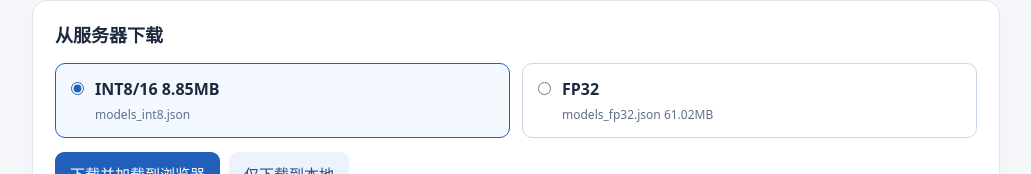
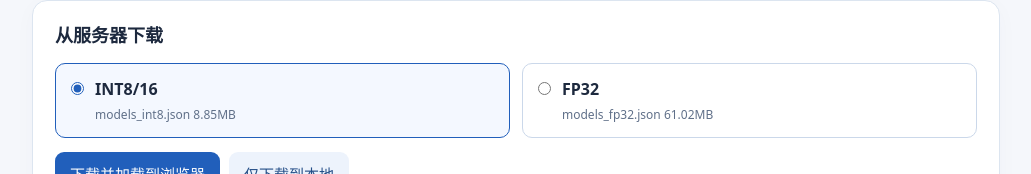
Before and after one commit to iqonli/nszgrm-demo, a plain HTML site: page index.html in a window 1280 px wide. Shown: the part 117-291 px from the top of the page, without its empty margins (124-1155 px from the left). Drawn offline with Linux system fonts and the light colour scheme.

Commit message:
Update index.html

```diff
--- a/index.html
+++ b/index.html
@@ -86,7 +86,7 @@ tr.raw-fusion td{font-weight:750;background:#f7faff}
   <div class="card-part">
     <h2>从服务器下载</h2>
     <div class="pick">
-      <label><input type="radio" name="variant" value="quant" checked><span><strong>INT8/16 8.85MB</strong><small>models_int8.json</small></span></label>
+      <label><input type="radio" name="variant" value="quant" checked><span><strong>INT8/16</strong><small>models_int8.json 8.85MB</small></span></label>
       <label><input type="radio" name="variant" value="fp32"><span><strong>FP32</strong><small>models_fp32.json 61.02MB</small></span></label>
     </div>
     <div class="controls">
```
